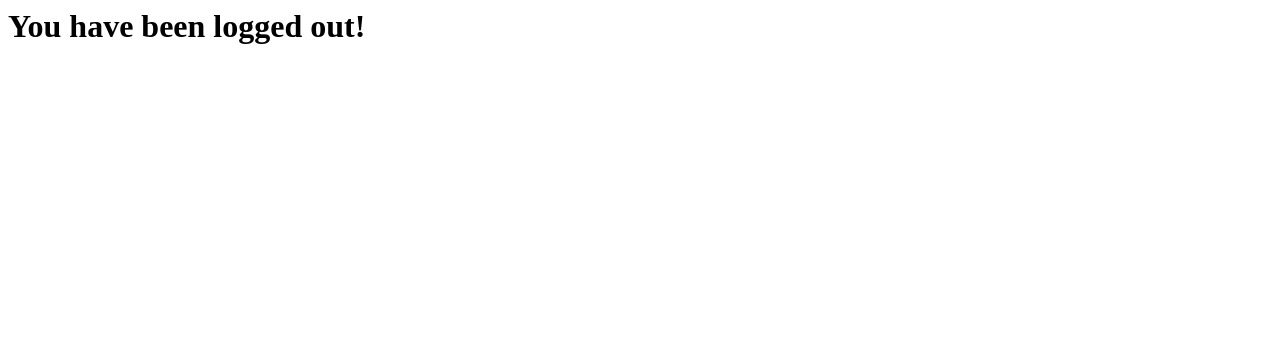
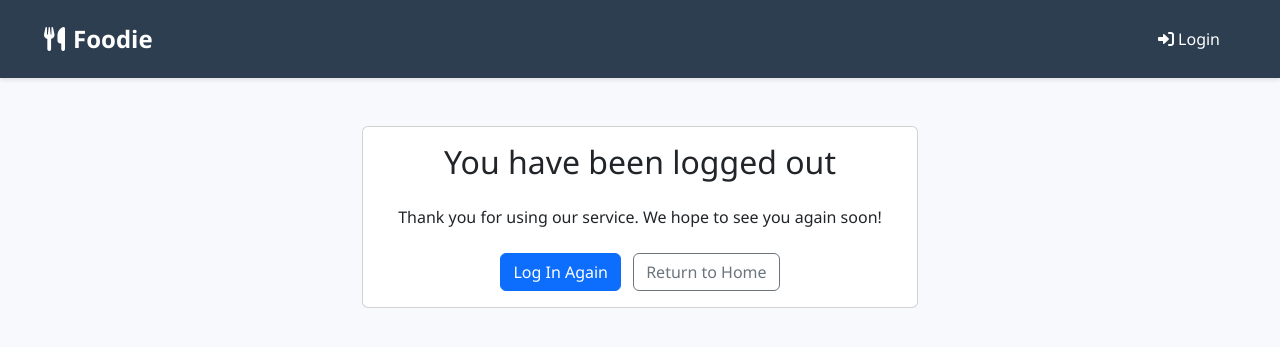
Before and after one commit to instantfred/django-projects, a Django app: template mysite/users/templates/users/logout.html in a window 1280 px wide. Shown: the top 347 px of the page. Run offline with Django 5.2, Linux system fonts and the light colour scheme; the template is opened without the code that fills it, so the values that code supplies are empty.

Commit message:
Enhance logout

```diff
--- a/mysite/users/templates/users/logout.html
+++ b/mysite/users/templates/users/logout.html
@@ -1 +1,20 @@
-<h1>You have been logged out!</h1>
+{% extends "foodie/base.html" %}
+
+{% block body %}
+<div class="container mt-5">
+    <div class="row justify-content-center">
+        <div class="col-md-6 text-center">
+            <div class="card">
+                <div class="card-body">
+                    <h2 class="card-title mb-4">You have been logged out</h2>
+                    <p class="card-text">Thank you for using our service. We hope to see you again soon!</p>
+                    <div class="mt-4">
+                        <a href="{% url 'login' %}" class="btn btn-primary me-2">Log In Again</a>
+                        <a href="{% url 'foodie:index' %}" class="btn btn-outline-secondary">Return to Home</a>
+                    </div>
+                </div>
+            </div>
+        </div>
+    </div>
+</div>
+{% endblock body %}
```
